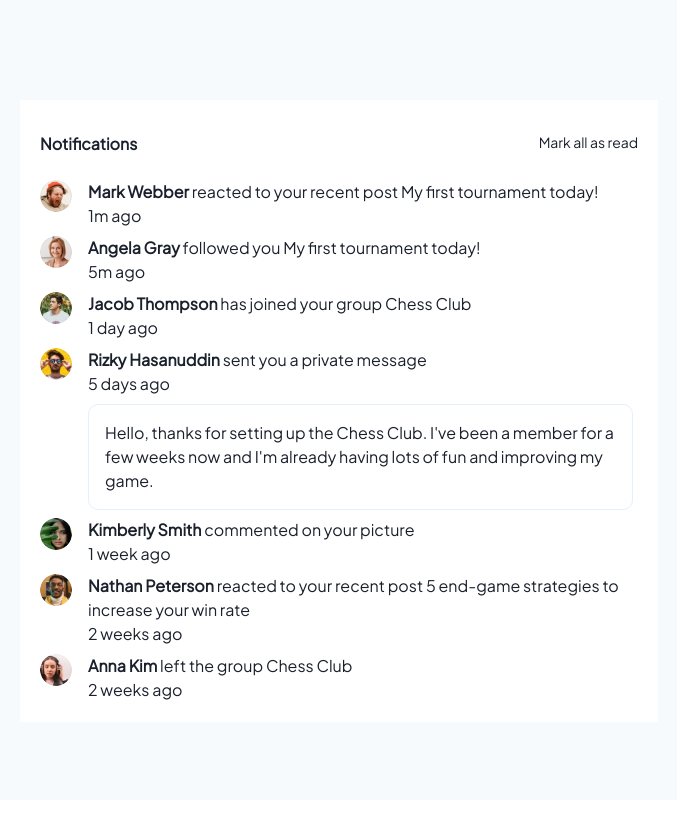
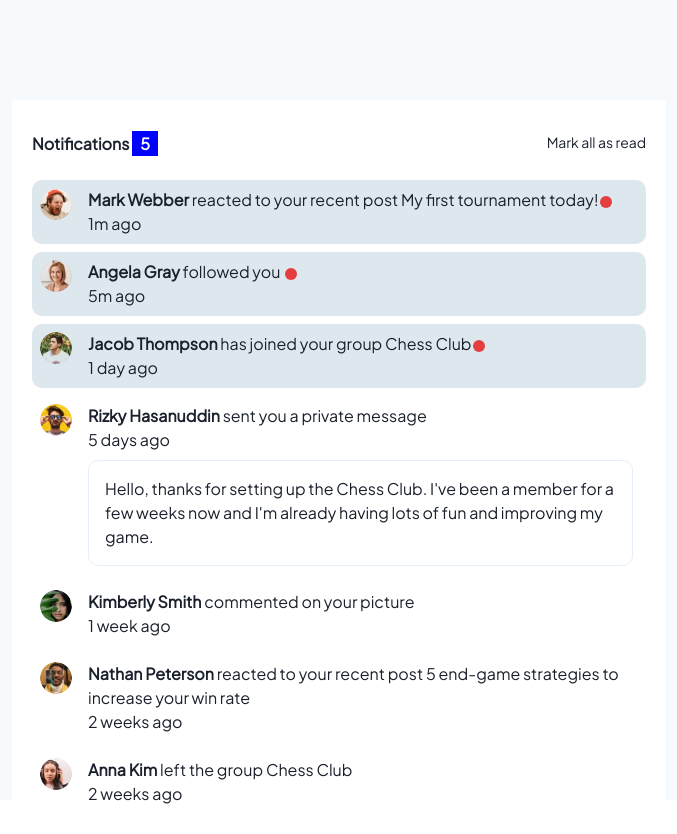
Before and after one commit to davidadediji/Notifications-Page, a React (Vite) app: page / in a window 1280 px wide. Shown: the whole page, without its empty margins (301-978 px from the left). Before the commit the page ends 800 px from the top, so only its background shows below. Built offline with nearby package versions, Linux system fonts and the light colour scheme.

Commit message:
feat:mark all message as unread

```diff
--- a/src/App.tsx
+++ b/src/App.tsx
@@ -2,11 +2,12 @@ import { useState, useEffect } from 'react';
 import { Box, Flex } from '@chakra-ui/react';
 import { NotificationPage } from './pages/notificationPage';
 import Data from './data/data.json';
+import { checkTargetForNewValues } from 'framer-motion';
 
 function App() {
 	interface Notification {
 		id: string;
-		image:string;
+		image: string;
 		user: string;
 		action: string;
 		reaction: string | null;
@@ -21,10 +22,27 @@ function App() {
 		setNotify(Data);
 	}, []);
 
+	const markAll = () => {
+		const newDate = Data.map((values) => {
+			return { ...values, status: 'unread' };
+		});
+		setNotify(newDate);
+	};
+
+	const markAsRead = (id:string) => {
+		const read = Data.map((values) => {
+			if(values.id === id && id !== undefined){
+				return { ...values, status: 'read' };
+			}
+		});
+		console.log(read)
+		// setNotify(read);
+	};
+
 	return (
 		<Box height={'100vh'} bg={'hsl(210, 60%, 98%)'}>
 			<Box display={'flex'} justifyContent={'center'} alignItems={'center'}>
-				<NotificationPage unique={true} data={notify}></NotificationPage>
+				<NotificationPage unique={true} data={notify} styles={markAll}></NotificationPage>
 			</Box>
 		</Box>
 	);
--- a/src/components/Card.tsx
+++ b/src/components/Card.tsx
@@ -1,4 +1,4 @@
-import { Avatar, Box, Text } from '@chakra-ui/react';
+import { Avatar, Box, Icon, Text } from '@chakra-ui/react';
 import React from 'react';
 import Image from '../assets/avatar-anna-kim.webp';
 
@@ -23,7 +23,13 @@ export const Card = ({
 }: Person) => {
 	console.log(image);
 	return (
-		<Box mt={2} display={'flex'}>
+		<Box
+			mt={2}
+			display={'flex'}
+			bg={status === 'unread' ? 'hsl(205, 33%, 90%)' : '#fff'}
+			p={2}
+			borderRadius={'10px'}
+		>
 			<Box>
 				<Avatar size='sm' name={user} src={image} />
 			</Box>
@@ -32,9 +38,8 @@ export const Card = ({
 					as={'span'}
 					fontWeight={800}
 					_hover={{
-						background: 'white',
-						color: 'teal.500',
-						cursor:'pointer'
+						color: 'blue.600',
+						cursor: 'pointer',
 					}}
 				>
 					{' '}
@@ -45,6 +50,14 @@ export const Card = ({
 					{' '}
 					{reaction}
 				</Text>
+				{status === "unread" && (
+					<Icon viewBox='0 0 200 200' color='red.500'>
+						<path
+							fill='currentColor'
+							d='M 100, 100 m -75, 0 a 75,75 0 1,0 150,0 a 75,75 0 1,0 -150,0'
+						/>
+					</Icon>
+				)}
 				<Box lineHeight={1.5}>{time}</Box>
 				{details && (
 					<Box
@@ -53,6 +66,10 @@ export const Card = ({
 						p={4}
 						mt={'2'}
 						borderRadius={'10px'}
+						_hover={{
+							background: 'hsl(205, 33%, 90%)',
+							cursor: 'pointer',
+						}}
 					>
 						{details}
 					</Box>
--- a/src/data/data.json
+++ b/src/data/data.json
@@ -14,7 +14,7 @@
 		"image":"../assets/avatar-angela-gray.webp",
 		"user": "Angela Gray",
 		"action": "followed you",
-		"reaction": "My first tournament today!",
+		"reaction": null,
 		"time": "5m ago",
 		"status": "unread",
 		"details":null
@@ -56,7 +56,7 @@
 		"action": "reacted to your recent post",
 		"reaction": "5 end-game strategies to increase your win rate",
 		"time": "2 weeks ago",
-		"status": "unread",
+		"status": "read",
 		"details":null
 	},
 	{
@@ -66,7 +66,7 @@
 		"action": "left the group",
 		"reaction": "Chess Club",
 		"time": "2 weeks ago",
-		"status": "unread",
+		"status": "read",
 		"details":null
 	}
 ]
--- a/src/pages/notificationPage.tsx
+++ b/src/pages/notificationPage.tsx
@@ -1,4 +1,4 @@
-import { Box, Center, VStack, Flex, Spacer } from '@chakra-ui/react';
+import { Box, Center, VStack, Flex, Spacer, Text } from '@chakra-ui/react';
 import React from 'react';
 import { Card } from '../components/Card';
 
@@ -14,24 +14,29 @@ interface DataProps {
 		details?: string | null;
 	}[];
 	unique: true;
+	styles: () => void;
 }
 
-export const NotificationPage = ({ data, unique }: DataProps) => {
+export const NotificationPage = ({ data, unique, styles }: DataProps) => {
 	return (
 		<Box mt={100} bg={'#fff'} p={5}>
 			<Flex py={3} pb={'4'}>
-				<Box fontWeight={800}>Notifications</Box>
+				<Box fontWeight={800}>
+					Notifications{' '}
+					<Text as={'span'} bg={'blue'} px={2} py={0.5} color={'#fff'}>
+						5
+					</Text>
+				</Box>
 				<Spacer />
 				<Box
 					fontSize={'14px'}
 					_hover={{
 						background: 'white',
-						color: 'teal.500',
+						color: 'blue.600',
 						cursor: 'pointer',
 					}}
 				>
-					{' '}
-					Mark all as read
+					<Text onClick={styles}>Mark all as read</Text>
 				</Box>
 			</Flex>
 			<Box>
```
